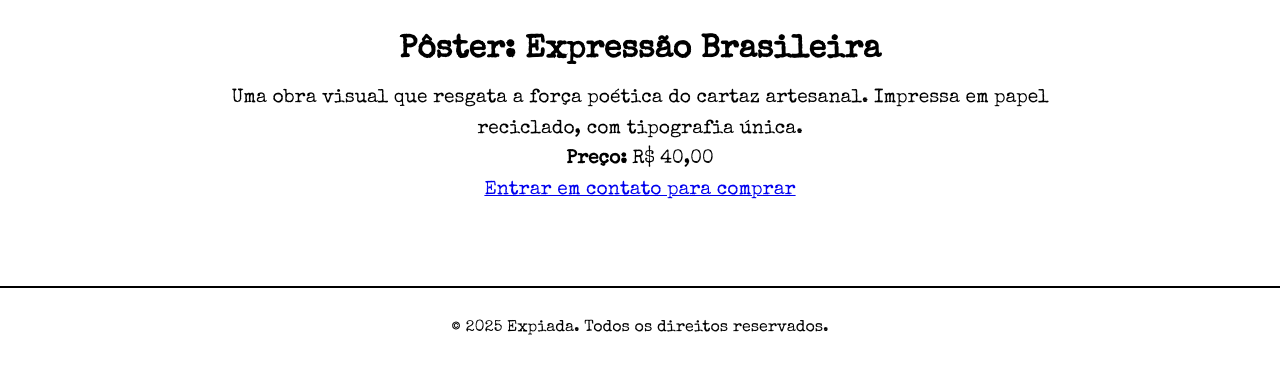
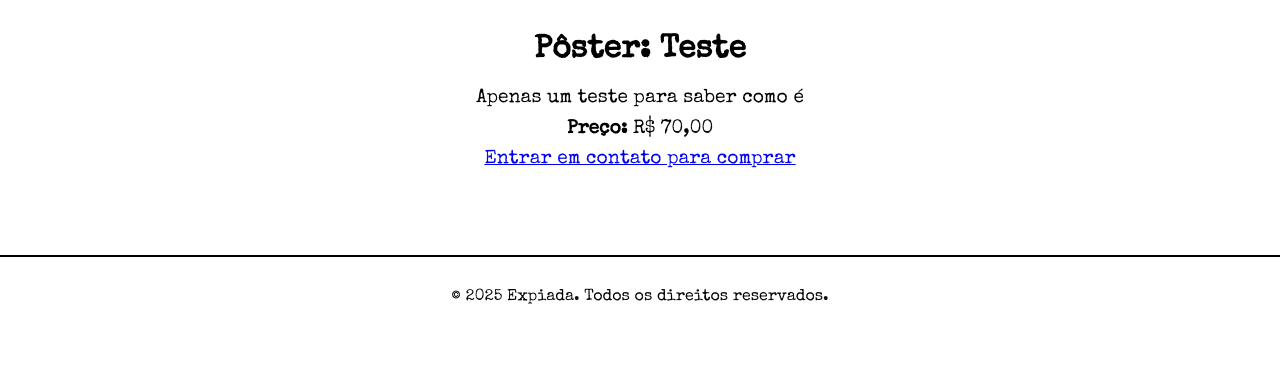
Before and after one commit to felipegs7/expiada, a plain HTML site: page index.html in a window 1280 px wide. Shown: the part 453-821 px from the top of the page. After the commit the page ends 800 px from the top, so only its background shows below. Drawn offline with nearby package versions, Linux system fonts and the light colour scheme.

Commit message:
Update index.html

```diff
--- a/index.html
+++ b/index.html
@@ -109,11 +109,11 @@
 <div class="content">
   <section class="poster">
     <img src="https://images.unsplash.com/photo-1617957741535-7ec13c003a62" alt="Obra em destaque">
-    <h2>Pôster: Expressão Brasileira</h2>
+    <h2>Pôster: Teste</h2>
     <p>
-      Uma obra visual que resgata a força poética do cartaz artesanal. Impressa em papel reciclado, com tipografia única.
+Apenas um teste para saber como é
     </p>
-    <p><strong>Preço:</strong> R$ 40,00</p>
+    <p><strong>Preço:</strong> R$ 70,00</p>
     <p><a href="contato.html">Entrar em contato para comprar</a></p>
   </section>
 </div>
```
